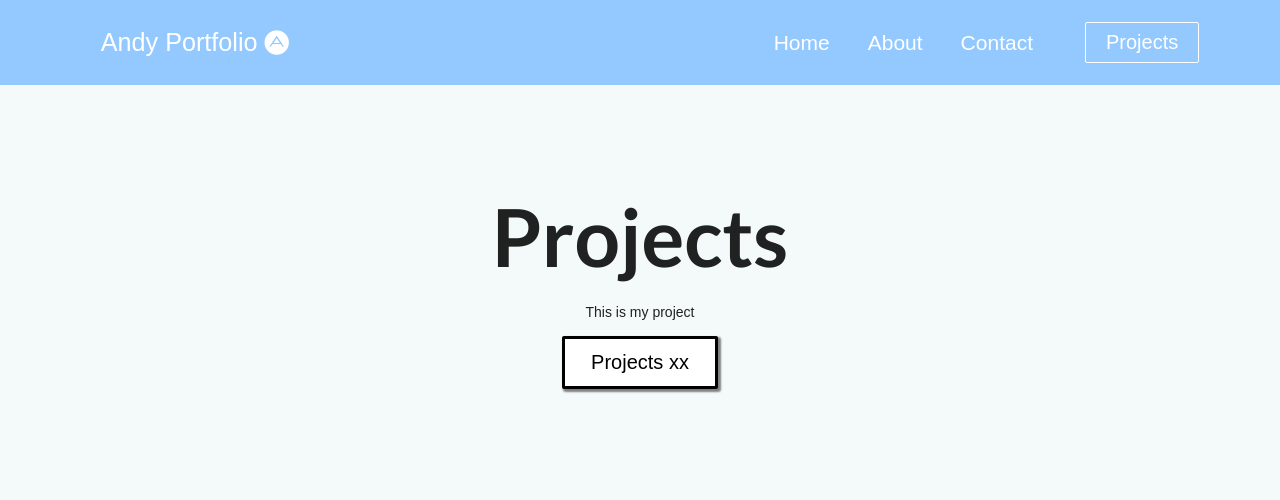
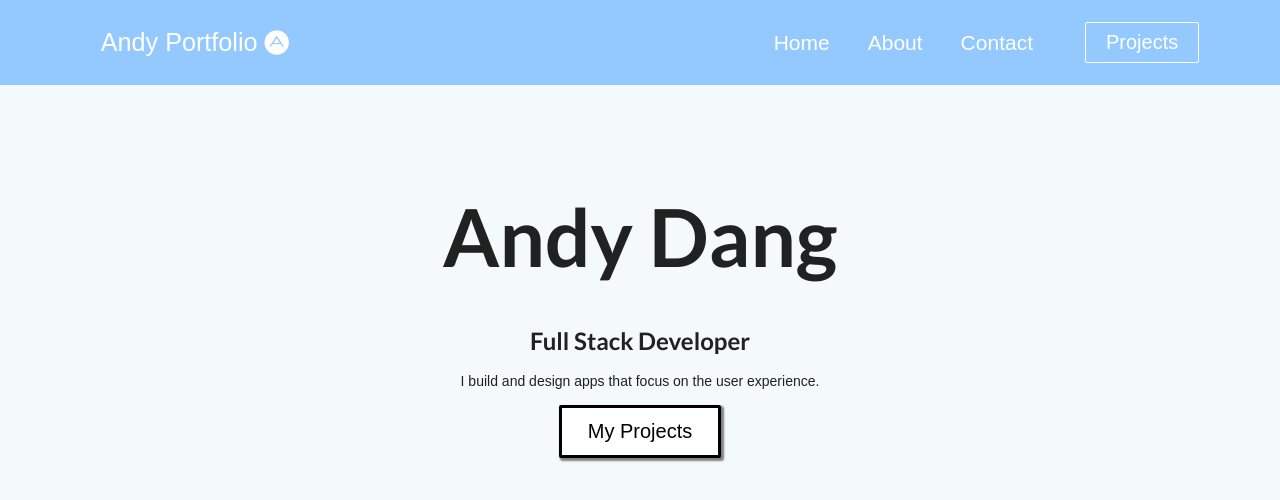
Before and after one commit to andydangit/My-Portfolio, a React (Create React App) app: page / in a window 1280 px wide. Shown: the top 500 px of the page. Built offline with nearby package versions, Linux system fonts and the light colour scheme.

Commit message:
Add text formatting to main pages

```diff
--- a/src/components/Projects.js
+++ b/src/components/Projects.js
@@ -6,15 +6,16 @@ import './Projects.css';
 function Projects() {
   return (
     <div className="projects-container">
-      <h1> Projects </h1>
-      <p> This is my project </p>
+      <h1> Andy Dang </h1>
+      <h2 className="jobTitle"> Full Stack Developer </h2>
+      <p className="paragraph"> I build and design apps that focus on the user experience. </p>
       <div className="projects-btns">
         <Button
           className="btns"
           buttonStyle="btn--primary"
           buttonSize="btn--large"
         >
-          Projects xx
+          My Projects
         </Button>
       </div>
     </div>
```
